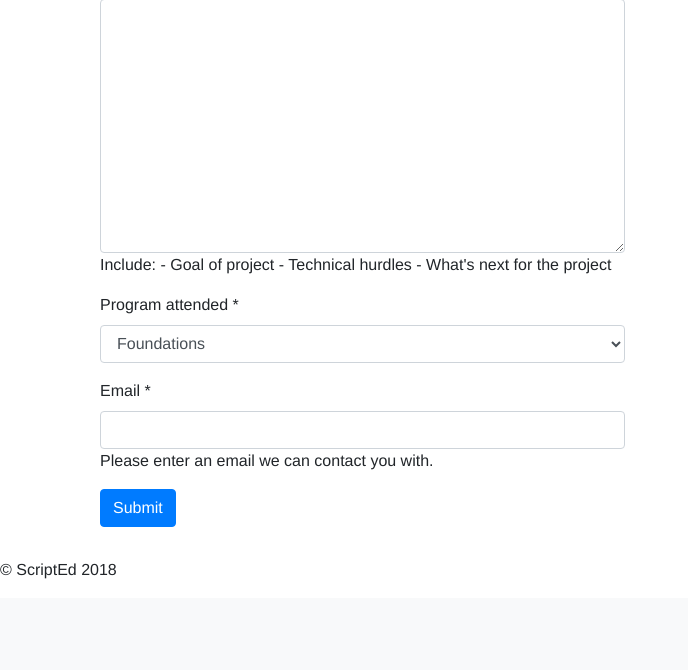
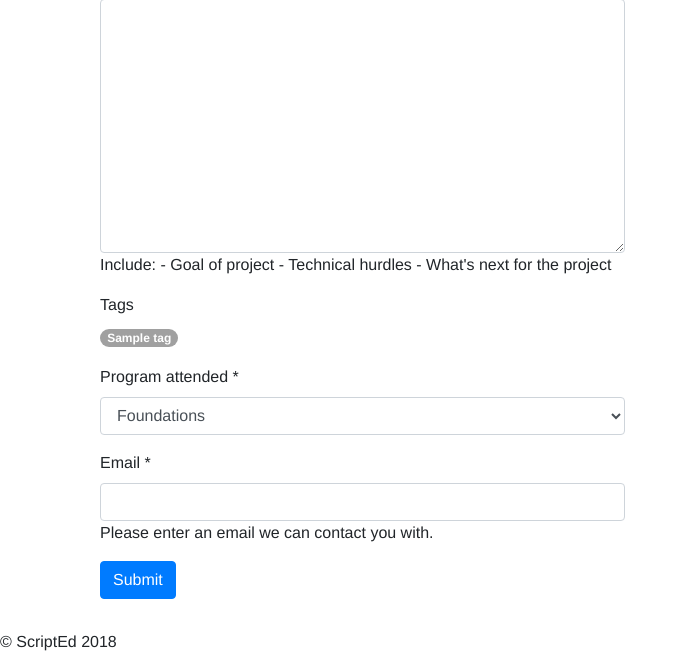
Before and after one commit to soybean/scripted, a Flask app: template templates/form.html in a window 1280 px wide. Shown: the part 903-1573 px from the top of the page, without its empty margins (0-688 px from the left). Before the commit the page ends 1482 px from the top, so only its background shows below. Run offline with Flask 2, Linux system fonts and the light colour scheme; the template is opened without the code that fills it: most values are stand-ins (such as "Sample title", 1, 10 or a date in 2020); some libraries are stand-ins or nearby versions.

Commit message:
Add tags to form and db

```diff
--- a/app.py
+++ b/app.py
@@ -15,7 +15,6 @@ app.config.from_object('config')
 mail = Mail(app)
 db = SQLAlchemy(app)
 
-# data = [ {"title": "Test 1", "description": "This is an example description", "tags":{"C++", "Python", "R"}}, {"title": "Test 2", "description": "This is an example description number 2", "tags":{"C++", "Python", "R"}}, {"title": "Test 1", "description": "This is an example description", "tags":{"C++", "Python", "R"}}, {"title": "Test 2", "description": "This is an example description number 2", "tags":{"C++", "Python", "R"}}, {"title": "Test 1", "description": "This is an example description", "tags":{"C++", "Python", "R"}}, {"title": "Test 2", "description": "This is an example description number 2", "tags":{"C++", "Python", "R"}}, {"title": "Test 1", "description": "This is an example description", "tags":{"C++", "Python", "R"}}, {"title": "Test 2", "description": "This is an example description number 2", "tags":{"C++", "Python", "R"}}]
 app.secret_key = 'secret-key'
 
 CONFIRMATION_MAIL_SUBJECT = 'ScriptEd Project Submission Confirmation'
@@ -53,9 +52,7 @@ def gallery():
 def submit():
     if request.method == 'POST':
         # print ("--------------")
-        # print (request.files)
         # print (request.form)
-
         name = request.form['name']
         if 'screenshot' in request.files:
             f = request.files['screenshot']
@@ -70,6 +67,7 @@ def submit():
         link = request.form['link']
         github_repo = request.form['github_repo']
         long_description = request.form['long_description']
+        tags = request.form['tags']
         program_attended = request.form['program_attended']
         email = request.form['email']
 
@@ -86,6 +84,7 @@ def submit():
                                        link=link,
                                        github_repo=github_repo,
                                        long_description=long_description,
+                                       tags=tags,
                                        program_attended=program_attended,
                                        email=email,
                                        status="pending"
@@ -113,7 +112,9 @@ def submit():
             return json.dumps({'html':'<span>Enter the required fields</span>'})
     else:
         print("4")
-        return render_template('form.html')
+        allTags = "SELECT DISTINCT tag,color from tags"
+        tagsResult = db.session.execute(allTags)
+        return render_template('form.html', tags=tagsResult)
 
 # Database functions
 
--- a/app/models.py
+++ b/app/models.py
@@ -12,13 +12,14 @@ class Project(db.Model):
     link = db.Column(db.String(100), index=True, unique=False)
     github_repo = db.Column(db.String(100), index=True, unique=False)
     long_description = db.Column(db.String(4000), index=True, unique=False)
+    tags = db.Column(db.String(150), index=True, unique=False)
     program_attended = db.Column(db.String(100), index=True, unique=False)
     email = db.Column(db.String(100), index=True, unique=False)
     status = db.Column(db.String(30), index=True, unique=False)
 
     def __init__(self, name, screenshot, num_developers, developers, \
      github_usernames, description, link, github_repo, long_description, \
-     program_attended, email, status):
+     tags, program_attended, email, status):
         self.name = name
         self.screenshot = screenshot
         self.num_developers = num_developers
@@ -28,6 +29,7 @@ class Project(db.Model):
         self.link = link
         self.github_repo = github_repo
         self.long_description = long_description
+        self.tags = tags
         self.program_attended = program_attended
         self.email = email
         self.status = status
--- a/templates/form.html
+++ b/templates/form.html
@@ -100,6 +100,20 @@
           </div>
 
           <div class="form-group">
+            <label class="control-label" for="textarea">
+              Tags
+            </label>
+              <div>
+                {% for tag in tags %}
+                <a href="#/" class="badge badge-pill badge-primary {{ tag.color }} {{ tag.tag }} tag-unclicked" onclick='badgeClicked({{ loop.index }})' id="{{ loop.index }}">{{ tag.tag }}  <div class='cross'>&times;</div></a>
+                {% if loop.index % 3 == 0 %}
+                  <br>
+                {% endif %}
+                {%endfor %}
+              </div>
+          </div>
+
+          <div class="form-group">
             <label class="control-label requiredField" for="program_attended">
               Program attended
               <span class="asteriskField">*</span>
@@ -143,6 +157,8 @@
     $(function() {
       $('#btn_submit').click(function() {
         var form_data = new FormData($('form')[0]);
+        var tags = getFilteredTagNames();
+        form_data.append("tags", tags);
         $.ajax({
             url: '/submit',
             type: 'POST',
@@ -158,5 +174,82 @@
         });
       });
     });
+
+    function returnTagCount() {
+      var i = 1;
+      var count = 0;
+      currentElement = document.getElementById(i);
+      while (currentElement){
+        if (!currentElement.classList.contains('tag-unclicked')) {
+          count = count + 1;
+        }
+        i += 1;
+        currentElement = document.getElementById(i);
+      }
+      return count;
+    }
+
+    function badgeClicked(num) {
+      document.getElementById(num).childNodes[1].classList.toggle('cross-clicked');
+      var tagName = document.getElementById(num).classList[4];
+      // user selected tag
+      if (document.getElementById(num).classList.contains('tag-unclicked')) {
+          document.getElementById(num).classList.toggle('tag-unclicked');
+          document.getElementById(num).style.backgroundColor = document.getElementById(num).classList[3];
+          var numSelected = returnTagCount();
+          // if the first tag is selected, make all invisible and grab tagged items
+          if (numSelected == 1) {
+            var taggedProjects = document.getElementsByClassName('project '+tagName);
+            for (var i = 0; i < taggedProjects.length; i++) {
+              taggedProjects[i].classList.remove('d-none');
+            }
+          }
+          else {
+            var tags = getFilteredTagNames();
+            var classString = "";
+            for (var i = 0; i < tags.length; i++) {
+              classString += tags[i] + " ";
+            }
+            var toFilter = document.getElementsByClassName(classString);
+            for (var i = 0; i < toFilter.length; i++) {
+              toFilter[i].classList.remove('d-none');
+            }
+          }
+      }
+      // user unselected tag
+      else {
+        document.getElementById(num).style.backgroundColor = '#a0a0a0';
+        document.getElementById(num).classList.toggle('tag-unclicked');
+        var numSelected = returnTagCount();
+        if (numSelected == 0) {
+        }
+        else {
+            var tags = getFilteredTagNames();
+            var classString = "";
+            for (var i = 0; i < tags.length; i++) {
+              classString += tags[i] + " ";
+            }
+            var toFilter = document.getElementsByClassName(classString);
+            for (var i = 0; i < toFilter.length; i++) {
+              toFilter[i].classList.remove('d-none');
+            }
+        }
+      }
+    }
+
+    function getFilteredTagNames() {
+      var i = 1;
+      currentElement = document.getElementById(i);
+      var out = [];
+      while (currentElement){
+        if (!currentElement.classList.contains('tag-unclicked')) {
+          var name = currentElement.classList[4];
+          out.push(name);
+        }
+        i += 1;
+        currentElement = document.getElementById(i);
+      }
+      return out;
+    }
   </script>
 {% endblock %}
--- a/templates/gallery.html
+++ b/templates/gallery.html
@@ -122,7 +122,6 @@
 
     }
 
-
     function returnTagCount() {
       var i = 1;
       var count = 0;
@@ -136,6 +135,7 @@
       }
       return count;
     }
+
     function getFilteredTagNames() {
       var i = 1;
       currentElement = document.getElementById(i);
```
